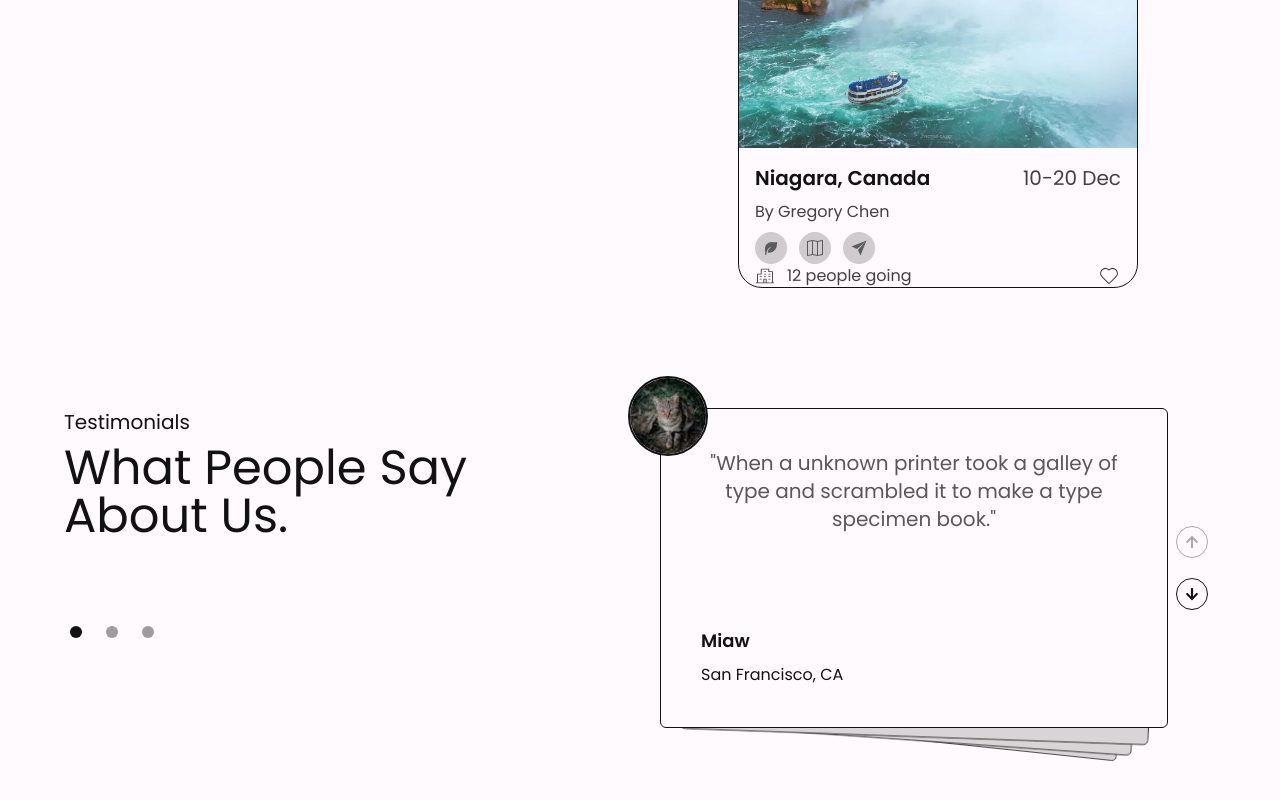
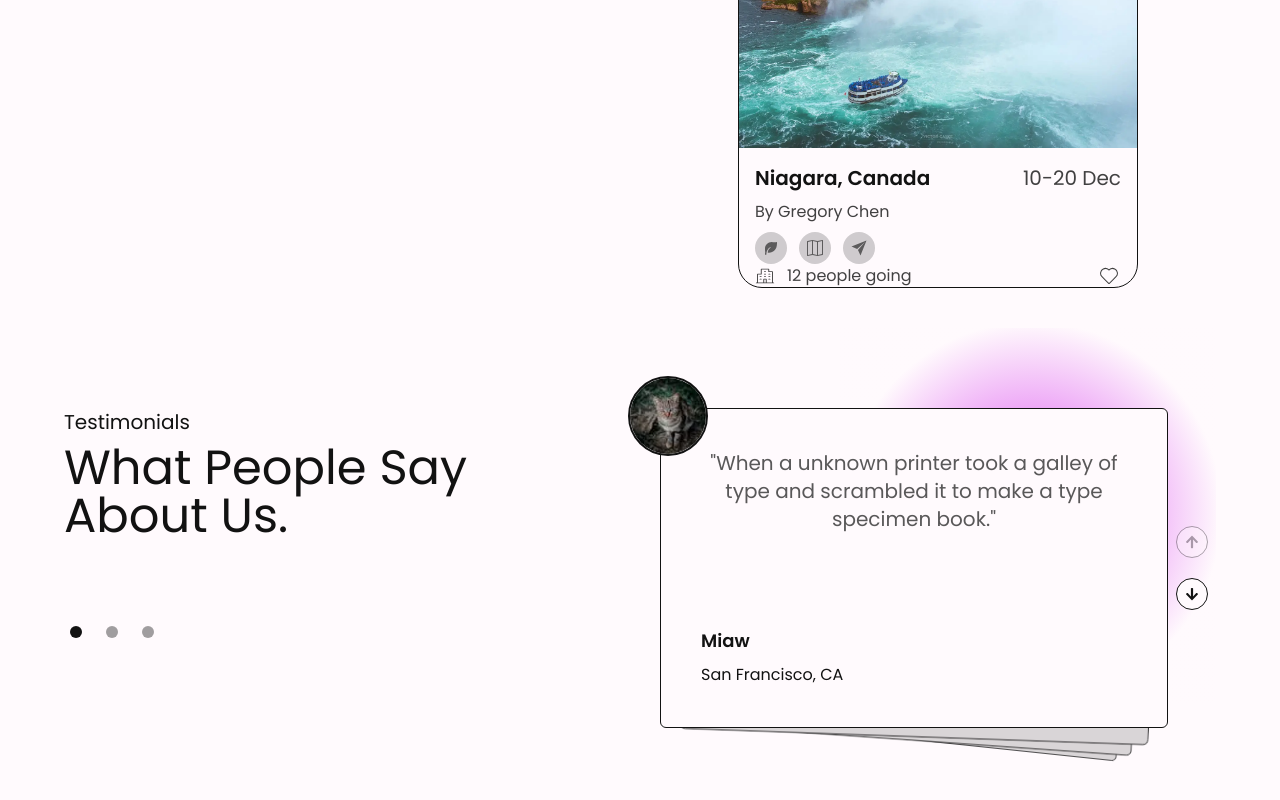
Before and after one commit to raihanmd/journee, a Next.js app: page / in a window 1280 px wide. Shown: the part 4944-5744 px from the top of the page. Built offline with nearby package versions, Linux system fonts and the light colour scheme.

Commit message:
feat: add all breakpoint style for testominoal section

```diff
--- a/src/_components/Testimonial/Card/CardNavigation/index.tsx
+++ b/src/_components/Testimonial/Card/CardNavigation/index.tsx
@@ -2,7 +2,7 @@ import { FaArrowDown, FaArrowUp } from "react-icons/fa";
 
 export default function CardNavigation() {
   return (
-    <div className="swiper-navigation absolute -right-10 top-0 flex h-full w-auto flex-col items-center justify-center gap-5">
+    <div className="swiper-navigation absolute -right-10 top-0 hidden h-full w-auto flex-col items-center justify-center gap-5 md:flex">
       <div className="swiper-button-prev">
         <FaArrowUp />
       </div>
--- a/src/_components/Testimonial/Card/index.tsx
+++ b/src/_components/Testimonial/Card/index.tsx
@@ -1,19 +1,26 @@
+import { useState } from "react";
 import { EffectCards, Navigation } from "swiper/modules";
 import { Swiper, SwiperSlide } from "swiper/react";
 import { Avatar, AvatarFallback, AvatarImage } from "~/_components/ui/Avatar";
+import { motion } from "framer-motion";
 
 import type { TTestimonial } from "~/_components/_types";
+import { getInitials } from "~/lib/utils";
+import { fadeInVariant } from "~/motions";
 import CardNavigation from "./CardNavigation";
-import { useState } from "react";
-import { getInitials } from "~/lib/utils";
+import Glow from "~/_components/ui/Glow";
 
 export default function Card() {
   const [currentIndex, setCurrentIndex] = useState<number>(0);
 
   return (
-    <div className="relative z-[2] h-full w-full pr-12">
+    <motion.div
+      variants={fadeInVariant}
+      className="relative mx-auto px-10 sm:max-w-2xl xl:px-0"
+    >
+      <div className="relative z-[2] h-full w-full xl:pr-12">
         <Avatar className="absolute -left-8 -top-8 z-[3] border-2 border-primary bg-background">
-        <AvatarImage src={TESTIMONIALS[currentIndex]?.img} />
+          <AvatarImage src={TESTIMONIALS[currentIndex]!.img} />
           <AvatarFallback>
             {getInitials(TESTIMONIALS[currentIndex]!.name as string)}
           </AvatarFallback>
@@ -28,12 +35,12 @@ export default function Card() {
             prevEl: ".swiper-navigation .swiper-button-prev",
           }}
           onSlideChange={(swiper) => setCurrentIndex(swiper.activeIndex)}
-        className="h-80 w-full"
+          className="h-[350px] w-full md:h-80"
         >
           {TESTIMONIALS.map((item) => (
             <SwiperSlide
               key={item.name}
-            className="flex flex-col items-center justify-between rounded-md border border-primary bg-background p-10"
+              className="flex h-full flex-col items-center justify-between rounded-md border border-primary bg-background p-8 sm:p-10"
             >
               <p className="text-center text-xl text-primary/70">
                 "{item.content}"
@@ -48,6 +55,8 @@ export default function Card() {
           <CardNavigation />
         </Swiper>
       </div>
+      <Glow className="-left-10 top-10 xl:-right-2 xl:bottom-6 xl:left-auto xl:top-auto" />
+    </motion.div>
   );
 }
 
--- a/src/_components/Testimonial/Headline/index.tsx
+++ b/src/_components/Testimonial/Headline/index.tsx
@@ -1,19 +1,25 @@
+import { motion } from "framer-motion";
+
 import Header from "~/_components/ui/Header";
 import { GoDotFill } from "react-icons/go";
+import { fadeInVariant } from "~/motions";
 
 export default function Headline() {
   return (
-    <div className="flex flex-col gap-20">
+    <div className="flex flex-col gap-10 xl:gap-20">
       <Header
         headline="What People Say About Us."
         title="Testimonials"
         className="xl:items-start xl:text-left"
       />
-      <div className="flex items-center gap-3 text-2xl">
+      <motion.div
+        variants={fadeInVariant}
+        className="flex w-auto items-center justify-center gap-3 text-2xl xl:justify-start"
+      >
         <GoDotFill className="text-primary" />
         <GoDotFill className="text-primary/40" />
         <GoDotFill className="text-primary/40" />
-      </div>
+      </motion.div>
     </div>
   );
 }
--- a/src/_components/Testimonial/index.tsx
+++ b/src/_components/Testimonial/index.tsx
@@ -1,22 +1,20 @@
 "use client";
-
 import { motion } from "framer-motion";
 
 import Headline from "./Headline";
 import Card from "./Card";
-import Glow from "../ui/Glow";
 
 export default function Testimonial() {
   return (
     <motion.div
+      viewport={{ once: true }}
       initial="hidden"
-      animate="visible"
+      whileInView={"visible"}
       id="testimonial"
-      className="my-container relative grid grid-cols-1 flex-col gap-10 overflow-hidden py-20 text-primary xl:grid-cols-2"
+      className="my-container grid grid-cols-1 flex-col gap-20 overflow-hidden py-10 text-primary xl:grid-cols-2 xl:gap-10 xl:py-20"
     >
       <Headline />
       <Card />
-      <Glow color="fuchsia" />
     </motion.div>
   );
 }
--- a/src/_components/_types/index.ts
+++ b/src/_components/_types/index.ts
@@ -77,3 +77,5 @@ export type TTestimonial = {
 export type SwiperContentProps = {
   testimonial: TTestimonial;
 };
+
+export type GlowProps = React.HtmlHTMLAttributes<HTMLDivElement>;
--- a/src/_components/ui/Avatar/index.tsx
+++ b/src/_components/ui/Avatar/index.tsx
@@ -12,7 +12,7 @@ const Avatar = React.forwardRef<
   <AvatarPrimitive.Root
     ref={ref}
     className={cn(
-      "relative flex h-20 w-20 shrink-0 overflow-hidden rounded-full",
+      "flex h-20 w-20 shrink-0 overflow-hidden rounded-full",
       className,
     )}
     {...props}
@@ -25,6 +25,7 @@ const AvatarImage = React.forwardRef<
   React.ComponentPropsWithoutRef<typeof AvatarPrimitive.Image>
 >(({ className, ...props }, ref) => (
   <AvatarPrimitive.Image
+    draggable={false}
     ref={ref}
     className={cn("aspect-square h-full w-full", className)}
     {...props}
--- a/src/_components/ui/Glow/index.tsx
+++ b/src/_components/ui/Glow/index.tsx
@@ -1,7 +1,17 @@
-export default function Glow({ color }: { color: string }) {
+import { motion } from "framer-motion";
+
+import { GlowProps } from "~/_components/_types";
+import { cn } from "~/lib/utils";
+import { fadeInVariant } from "~/motions";
+
+export default function Glow({ ...props }: GlowProps) {
   return (
-    <div
-      className={`absolute right-0 top-0 size-96 bg-[radial-gradient(circle_190px,_theme(colors.${color}.500),_theme(colors.background))]`}
+    <motion.div
+      variants={fadeInVariant}
+      className={cn(
+        `absolute size-96 bg-[radial-gradient(circle_190px,_theme(colors.fuchsia.500),_theme(colors.background))]`,
+        props.className,
+      )}
     />
   );
 }
```
Lines whose indentation alone changed are shown as unchanged.
